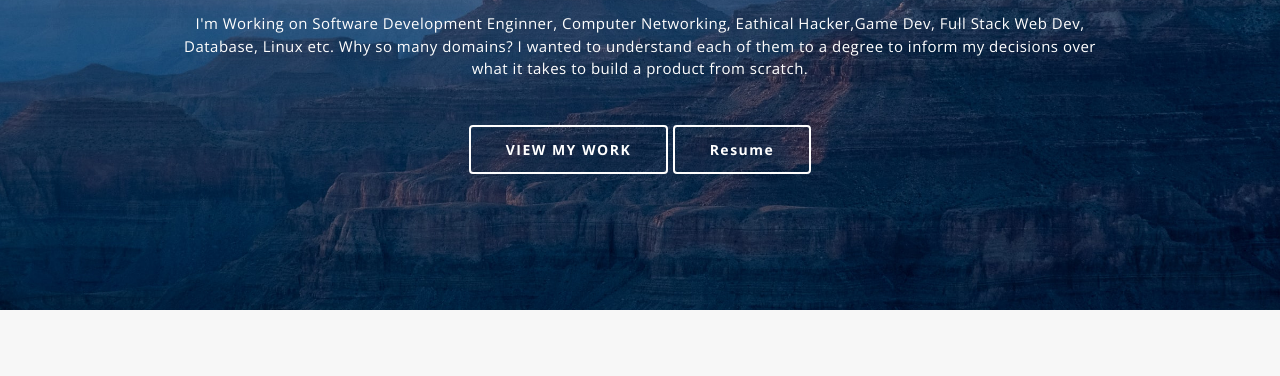
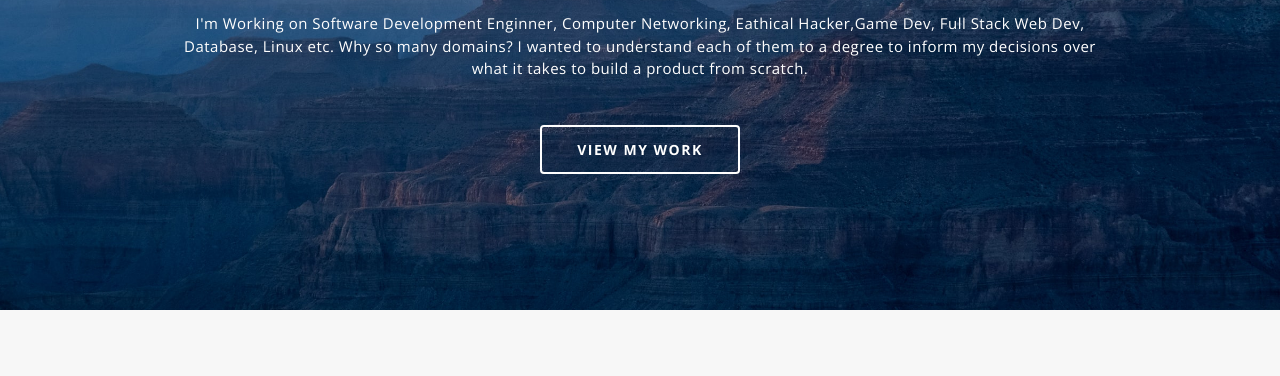
Before and after one commit to Volvein/Portfolio1, a plain HTML site: page index.html in a window 1280 px wide. Shown: the part 393-769 px from the top of the page. Drawn offline with nearby package versions, Linux system fonts and the light colour scheme.

Commit message:
Update index.html

```diff
--- a/index.html
+++ b/index.html
@@ -107,7 +107,7 @@
 								understand each of them to a degree to inform my decisions over what it takes to build a
 								product from scratch.</p>
 							<a href="#mu-portfolio" class="mu-primary-btn view-my-work-btn">VIEW MY WORK</a>
-							<a target="_blank" href="https://drive.google.com/file/d/1ItigTvo7tToDbpG_Xb0Jmpfqj0taDnyF/view?usp=sharing" class="mu-primary-btn view-my-work-btn">Resume</a>
+							<!-- <a target="_blank" href="https://drive.google.com/file/d/1ItigTvo7tToDbpG_Xb0Jmpfqj0taDnyF/view?usp=sharing" class="mu-primary-btn view-my-work-btn">Resume</a> -->
 						</div>
 
 					</div>
```
